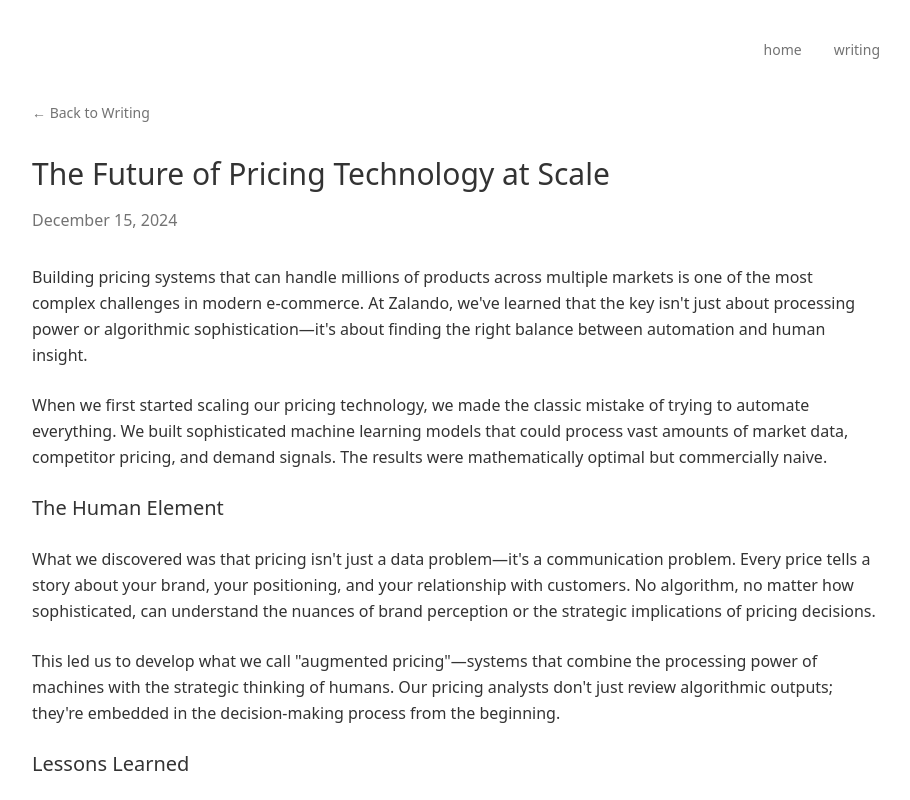
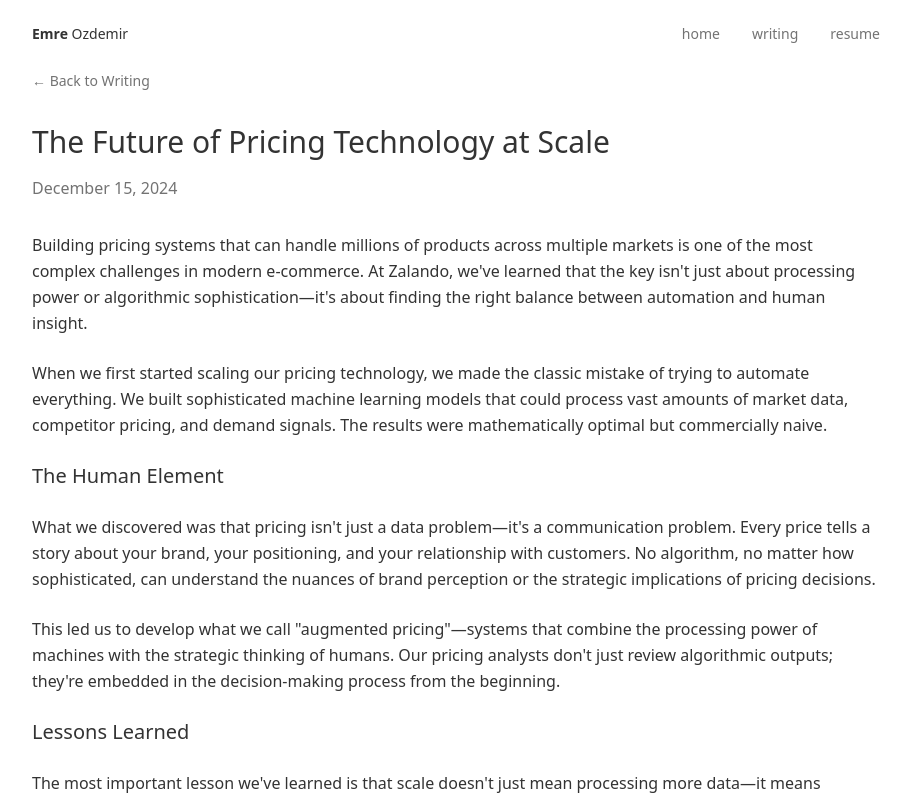
Before and after one commit to emrozd/personal-website, a React (Vite) app: page /blog/pricing-technology in a window 1280 px wide. Shown: the top 800 px of the page, without its empty margins (184-1094 px from the left). Built offline with nearby package versions, Linux system fonts and the light colour scheme.

Commit message:
Reverted to commit 3fac91e6d965b9455c52c35b0d0b691fbbf1584a

```diff
--- a/src/pages/blog/PricingTechnology.tsx
+++ b/src/pages/blog/PricingTechnology.tsx
@@ -1,12 +1,20 @@
 import { Link } from "react-router-dom";
+
 const PricingTechnology = () => {
-  return <div className="min-h-screen bg-background">
+  return (
+    <div className="min-h-screen bg-background">
       {/* Navigation */}
-      <nav className="w-full py-[40px]">
+      <nav className="w-full py-6">
         <div className="max-w-4xl mx-auto px-6">
-          <div className="flex justify-end space-x-8 text-sm">
-            <Link to="/" className="text-muted-foreground hover:text-primary transition-colors">home</Link>
-            <Link to="/writing" className="text-muted-foreground hover:text-primary transition-colors">writing</Link>
+          <div className="flex justify-between items-center text-sm">
+            <Link to="/" className="text-foreground hover:text-primary transition-colors">
+              <span className="font-bold">Emre</span> Ozdemir
+            </Link>
+            <div className="flex space-x-8">
+              <Link to="/" className="text-muted-foreground hover:text-primary transition-colors">home</Link>
+              <Link to="/writing" className="text-muted-foreground hover:text-primary transition-colors">writing</Link>
+              <a href="https://drive.google.com/file/d/15eSE0XHL9lSEnxP8VQ9lR9mnLRelNRUi/view" target="_blank" rel="noopener noreferrer" className="text-muted-foreground hover:text-primary transition-colors">resume</a>
+            </div>
           </div>
         </div>
       </nav>
@@ -65,6 +73,8 @@ const PricingTechnology = () => {
           © Copyright 2025 Emre Ozdemir. Powered by React.
         </div>
       </footer>
-    </div>;
+    </div>
+  );
 };
+
 export default PricingTechnology;
```
